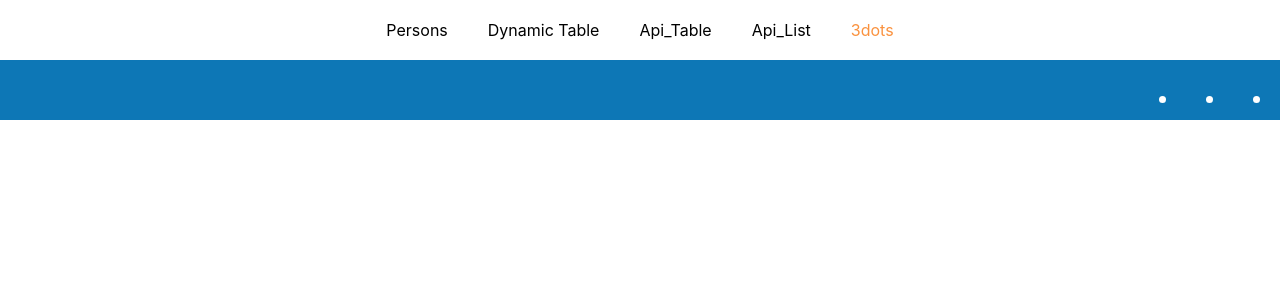
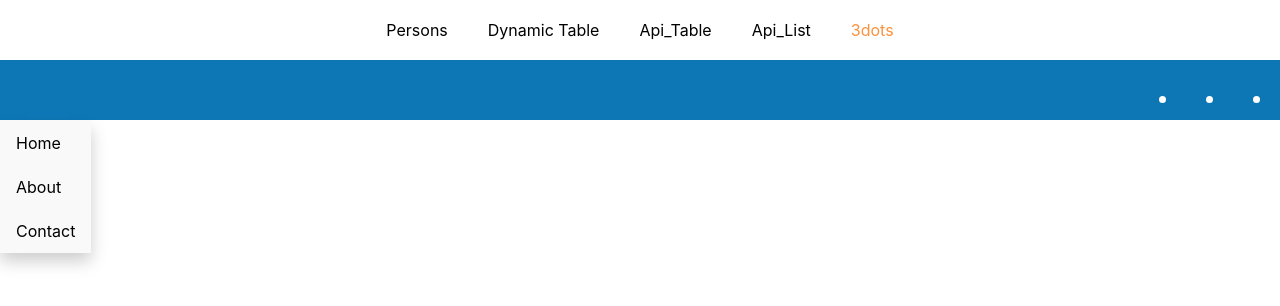
Before and after one commit to Gagandeep-Kaur-01/React, a React (Create React App) app in the folder routing_assignment/: page /dropdown in a window 1280 px wide. Both pictures are taken after a click on the element 640 px from the left and 99 px from the top of the page. Shown: the top 306 px of the page. Built offline with nearby package versions, Linux system fonts and the light colour scheme.

Commit message:
displayed dropdown on clicking 3 dots button

```diff
--- a/routing_assignment/src/Components/3dots/dropdown.css
+++ b/routing_assignment/src/Components/3dots/dropdown.css
@@ -31,3 +31,25 @@
     position: absolute;
     right: 0em;
 }
+.dropdown-content {
+    overflow: auto;
+    position: absolute;
+    margin-top: 45px;
+    background-color: #f9f9f9;
+    min-width: 60px;
+    box-shadow: 0px 8px 16px 0px rgba(0,0,0,0.2);
+
+    float: right;
+}
+.dropdown-content a {
+    color: red;
+    padding: 12px 16px;
+    text-decoration: none;
+    display: block;
+}
+.dropdown a:hover {
+    background-color: #f1f1f1
+}
+.show {
+    display:block;float: right;
+}
--- a/routing_assignment/src/Components/3dots/dropdown.js
+++ b/routing_assignment/src/Components/3dots/dropdown.js
@@ -26,11 +26,18 @@ class Dropdown extends Component {
             {/*--three dots menu-- */}
             <div class="dropdown">
                 {/*--three dots--*/}
-                <ul className="dropbtn icons btn-right">
+                <ul className="dropbtn icons btn-right" onClick={this.showDropdown}>
                     <li></li>
                     <li></li>
                     <li></li>
                 </ul>
+                {this.state.open && (
+                     <div style={{ float:'right' }} className="dropdown-content">
+                     <a href="#home">Home</a>
+                     <a href="#about">About</a>
+                     <a href="#contact">Contact</a>
+                 </div>
+                )}
 
             </div>
 
```
